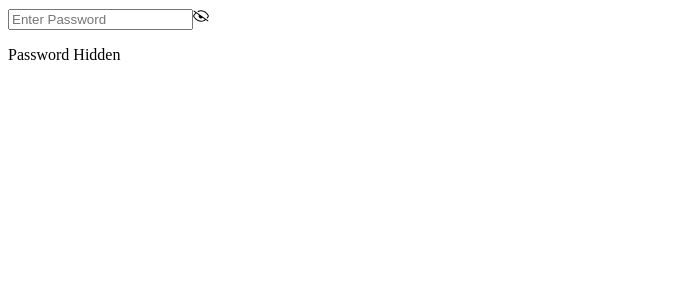
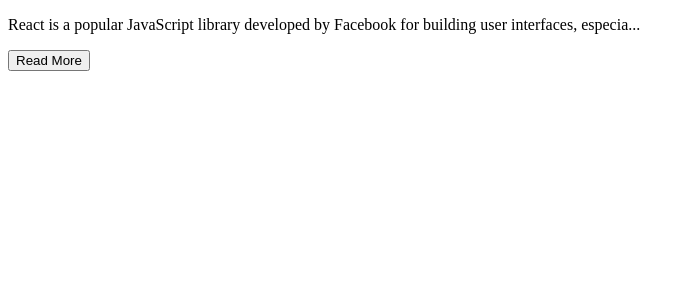
Before and after one commit to varaprasadbotta/react-interview-questions, a React (Vite) app: page / in a window 1280 px wide. Shown: the top 300 px of the page, without its empty margins (0-683 px from the left). Built offline with nearby package versions, Linux system fonts and the light colour scheme.

Commit message:
Read  More

```diff
--- a/src/App.jsx
+++ b/src/App.jsx
@@ -1,10 +1,10 @@
 import "./App.css";
-import TogglePassword from "./coding-questions/TogglePassword";
+import ReadMore from "./coding-questions/ReadMore";
 
 function App() {
   return (
     <>
-      <TogglePassword />
+      <ReadMore />
     </>
   );
 }
--- /dev/null
+++ b/src/coding-questions/ReadMore.jsx
@@ -0,0 +1,22 @@
+import { useState } from "react";
+const ReadMore = () => {
+  const [isExpanded, setIsExpanded] = useState(false);
+  const handleToggleButton = () => {
+    setIsExpanded((prev) => !prev);
+  };
+  const text = `React is a popular JavaScript library developed by Facebook for
+  building user interfaces, especially single-page applications. It allows
+   developers to create reusable UI components that efficiently update and
+   render as data changes. One of React’s key features is the virtual DOM,
+   which improves performance by minimizing direct manipulation of the actual
+    DOM.`;
+  return (
+    <div>
+      <p>{isExpanded ? text : text.substring(0, 100)}...</p>
+      <button onClick={() => handleToggleButton()}>
+        {isExpanded ? "Read Less" : "Read More"}
+      </button>
+    </div>
+  );
+};
+export default ReadMore;
```
